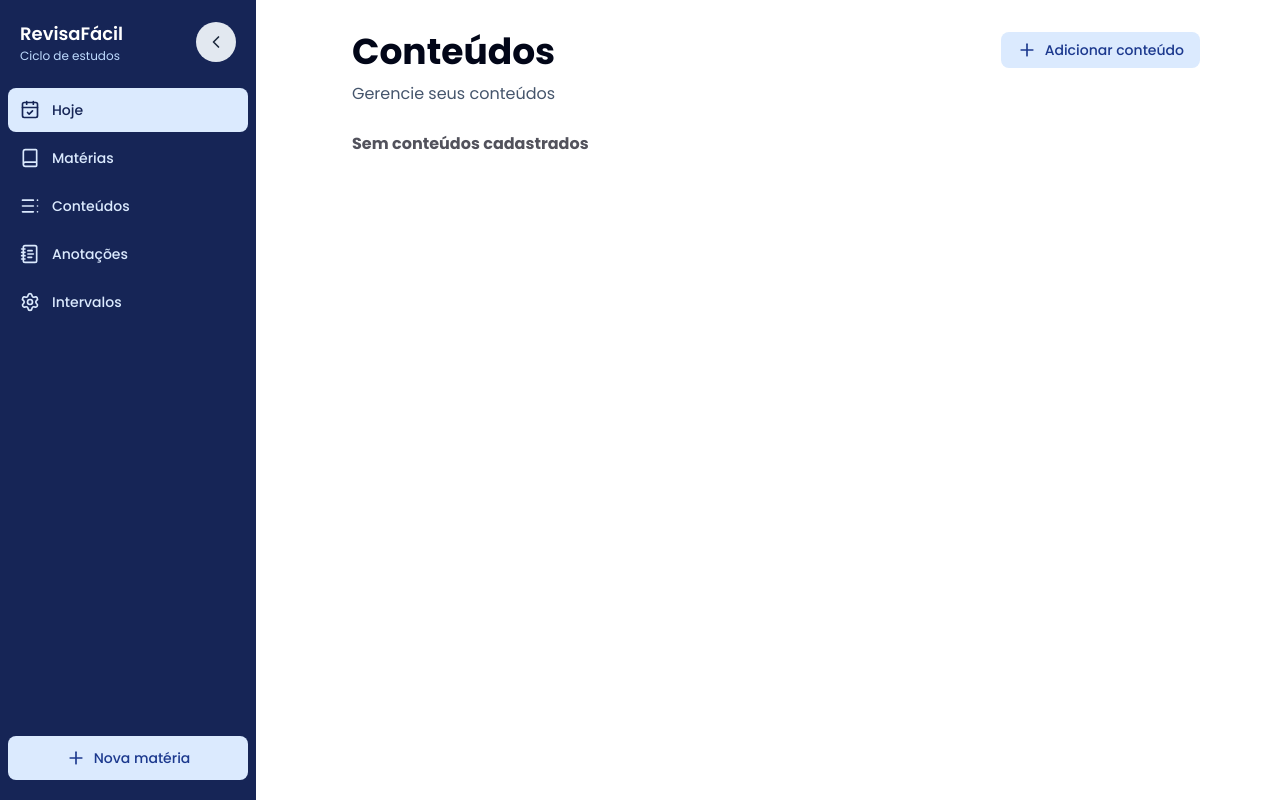
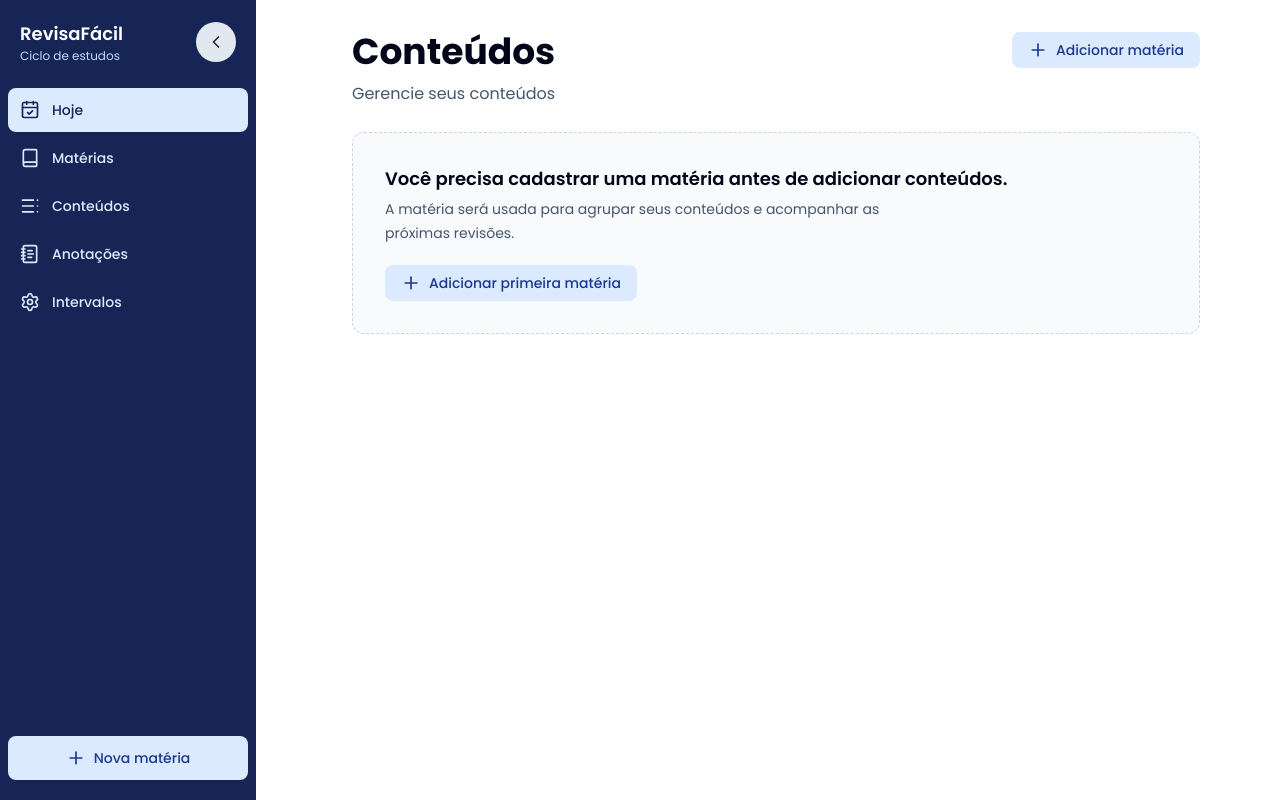
Before and after one commit to andersoncruzdev/revisa-facil, a React (Vite) app: page /content in a window 1280 px wide. Built offline with nearby package versions, Linux system fonts and the light colour scheme.

Commit message:
feat: implementado estados vazios #30

```diff
--- a/src/features/classroom/Classroom.tsx
+++ b/src/features/classroom/Classroom.tsx
@@ -25,7 +25,7 @@ export default function ClassroomPage() {
           <Button.Text>Adicionar matéria</Button.Text>
         </Button.Root>
       </div>
-      <ListClassroom />
+      <ListClassroom onAddClassroom={() => setIsModalOpen(true)} />
       {isModalOpen && (
         <AddClassroomModal
           open
--- a/src/features/classroom/ListClassroom.tsx
+++ b/src/features/classroom/ListClassroom.tsx
@@ -3,13 +3,19 @@
 import { useClassroom } from "@hooks/useClassroom";
 import { Button } from "@shared/components/Button";
 
-import { Pencil, Trash } from "lucide-react";
+import { Pencil, Plus, Trash } from "lucide-react";
 import { useState } from "react";
 import type { Classroom } from "@types-app/study";
 import { AddClassroomModal } from "./AddClassroomModal";
 import { ConfirmDialog } from "@shared/components/ConfirmDialog";
 
-export default function ListClassroom() {
+interface ListClassroomProps {
+  readonly onAddClassroom?: () => void;
+}
+
+export default function ListClassroom({
+  onAddClassroom,
+}: ListClassroomProps) {
   const [classroomToEdit, setClassroomToEdit] = useState<Classroom>();
   const [classroomToDelete, setClassroomToDelete] = useState<Classroom>();
   const getClassroom = useClassroom.get();
@@ -82,8 +88,20 @@ export default function ListClassroom() {
   }
 
   return (
-    <section aria-label="lista de matérias" className="mt-6">
-      <p className="text-zinc-600 font-bold">Sem matérias cadastradas</p>
+    <section
+      aria-label="lista de matérias"
+      className="mt-6 flex flex-col items-start rounded-xl border border-dashed border-slate-300 bg-slate-50 px-5 py-8 sm:px-8"
+    >
+      <h2 className="text-lg font-semibold text-slate-950">
+        Você ainda não possui matérias.
+      </h2>
+      <p className="mt-1 max-w-lg text-sm leading-6 text-slate-600">
+        Cadastre sua primeira matéria para começar a organizar os conteúdos do seu ciclo de estudos.
+      </p>
+      <Button.Root type="button" onClick={onAddClassroom} className="mt-5">
+        <Button.Icon icon={Plus} />
+        <Button.Text>Adicionar primeira matéria</Button.Text>
+      </Button.Root>
     </section>
   );
 }
--- a/src/features/content/ListContent.tsx
+++ b/src/features/content/ListContent.tsx
@@ -1,7 +1,7 @@
 import { useClassroom } from "@hooks/useClassroom";
 import { useContent } from "@hooks/useContent";
 import { Button } from "@shared/components/Button";
-import { Pencil, Trash } from "lucide-react";
+import { Pencil, Plus, Trash } from "lucide-react";
 import { useState } from "react";
 import type { Content } from "@types-app/study";
 import AddContentModal from "./AddContent";
@@ -9,7 +9,15 @@ import { ConfirmDialog } from "@shared/components/ConfirmDialog";
 
 const fallbackShadowColor = "#a1a1aa";
 
-export default function ListContent() {
+interface ListContentProps {
+  readonly onAddContent?: () => void;
+  readonly onAddClassroom?: () => void;
+}
+
+export default function ListContent({
+  onAddContent,
+  onAddClassroom,
+}: ListContentProps) {
   const [contentToEdit, setContentToEdit] = useState<Content>();
   const [contentToDelete, setContentToDelete] = useState<Content>();
   const getContent = useContent.get();
@@ -94,9 +102,35 @@ export default function ListContent() {
     );
   }
 
+  const hasClassrooms = Boolean(getClassroom.data?.length);
+
   return (
-    <section aria-label="lista de conteúdos" className="mt-6">
-      <p className="font-bold text-zinc-600">Sem conteúdos cadastrados</p>
+    <section
+      aria-label="lista de conteúdos"
+      className="mt-6 flex flex-col items-start rounded-xl border border-dashed border-slate-300 bg-slate-50 px-5 py-8 sm:px-8"
+    >
+      <h2 className="text-lg font-semibold text-slate-950">
+        {hasClassrooms
+          ? "Você ainda não possui conteúdos."
+          : "Você precisa cadastrar uma matéria antes de adicionar conteúdos."}
+      </h2>
+      <p className="mt-1 max-w-lg text-sm leading-6 text-slate-600">
+        {hasClassrooms
+          ? "Adicione o primeiro conteúdo e mantenha seus estudos organizados por matéria."
+          : "A matéria será usada para agrupar seus conteúdos e acompanhar as próximas revisões."}
+      </p>
+      <Button.Root
+        type="button"
+        onClick={hasClassrooms ? onAddContent : onAddClassroom}
+        className="mt-5"
+      >
+        <Button.Icon icon={Plus} />
+        <Button.Text>
+          {hasClassrooms
+            ? "Adicionar primeiro conteúdo"
+            : "Adicionar primeira matéria"}
+        </Button.Text>
+      </Button.Root>
     </section>
   );
 }
--- a/src/features/content/index.tsx
+++ b/src/features/content/index.tsx
@@ -4,9 +4,14 @@ import { useState } from "react";
 import { Plus } from "lucide-react";
 import AddContentModal from "./AddContent";
 import ListContent from "./ListContent";
+import { AddClassroomModal } from "@features/classroom/AddClassroomModal";
+import { useClassroom } from "@hooks/useClassroom";
 
 export default function ContentPage() {
   const [isModalOpen, setIsModalOpen] = useState(false);
+  const [isClassroomModalOpen, setIsClassroomModalOpen] = useState(false);
+  const classrooms = useClassroom.get();
+  const hasClassrooms = Boolean(classrooms.data?.length);
 
   return (
     <section aria-labelledby="content-title">
@@ -18,17 +23,32 @@ export default function ContentPage() {
         />
         <Button.Root
           type="button"
-          onClick={() => setIsModalOpen(true)}
+          onClick={() =>
+            hasClassrooms
+              ? setIsModalOpen(true)
+              : setIsClassroomModalOpen(true)
+          }
           className="w-full shrink-0 sm:w-auto"
         >
           <Button.Icon icon={Plus} />
-          <Button.Text>Adicionar conteúdo</Button.Text>
+          <Button.Text>
+            {hasClassrooms ? "Adicionar conteúdo" : "Adicionar matéria"}
+          </Button.Text>
         </Button.Root>
         {isModalOpen && (
           <AddContentModal open onClose={() => setIsModalOpen(false)} />
         )}
       </div>
-      <ListContent />
+      <ListContent
+        onAddContent={() => setIsModalOpen(true)}
+        onAddClassroom={() => setIsClassroomModalOpen(true)}
+      />
+      {isClassroomModalOpen && (
+        <AddClassroomModal
+          open
+          onClose={() => setIsClassroomModalOpen(false)}
+        />
+      )}
     </section>
   );
 }
```
Also changed, not shown: 2 other files (tests, documents, lock files or other folders).
